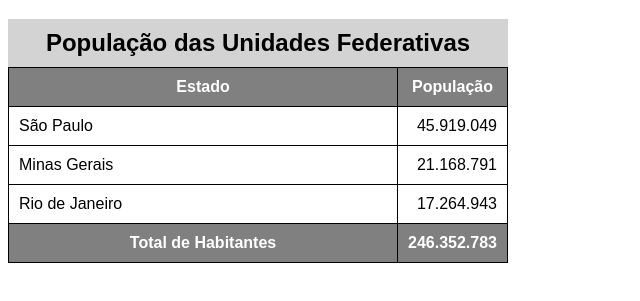
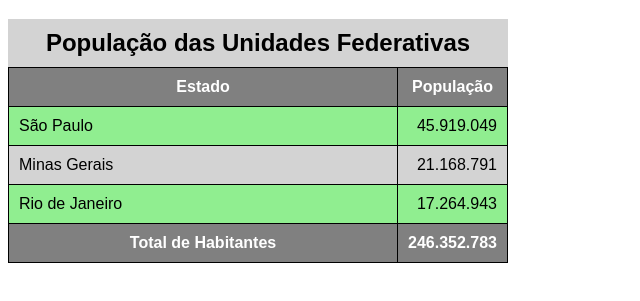
Before and after one commit to dudumartins/HTML5-e-CSS3, a plain HTML site: page Exercicios/Módulo 3/Ex23/tabela02.html in a window 1280 px wide. Shown: the part 61-362 px from the top of the page, without its empty margins (0-640 px from the left). Drawn offline with Linux system fonts and the light colour scheme.

Commit message:
efeito zebrado (cor sim cor não)

```diff
--- a/Exercicios/Módulo 3/Ex23/tabela02.html
+++ b/Exercicios/Módulo 3/Ex23/tabela02.html
@@ -18,6 +18,12 @@
             font-weight: bold;
             padding: 10px;
             background-color: lightgray;
+        }
+        tbody > tr:nth-child(even) {/* 2n*/
+            background-color: lightgray;
+        }
+        tbody > tr:nth-child(odd){/*2n-1 */
+            background-color: lightgreen;
         }
         td, th {
             border: 1px solid black;
```
